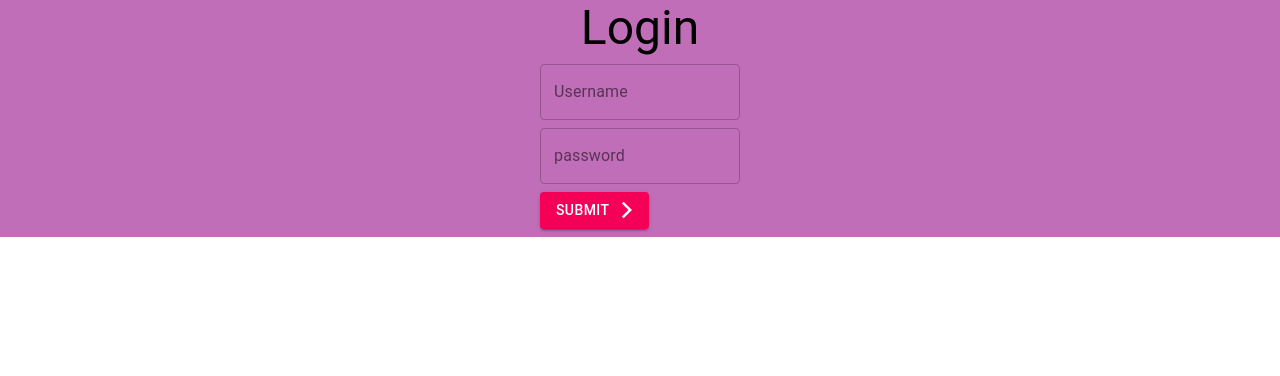
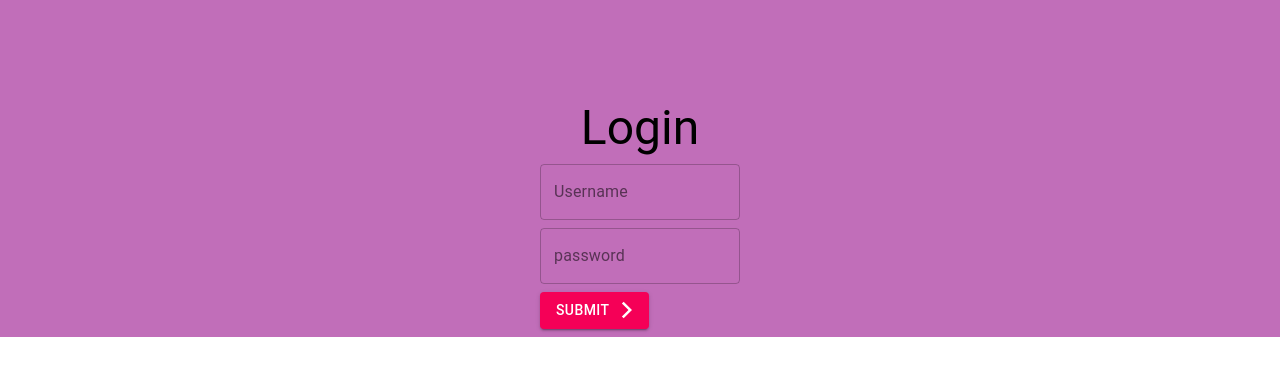
Before and after one commit to marcferraro/waveforming, a React (Create React App) app: page /login in a window 1280 px wide. Shown: the top 376 px of the page. Built offline with nearby package versions, Linux system fonts and the light colour scheme.

Commit message:
margin added to typography, code formatting

```diff
--- a/src/components/login.js
+++ b/src/components/login.js
@@ -70,8 +70,8 @@ const Login = props => {
     }
 
     return(
-            <Grid className = {classes.background} container direction="column" justify="center" alignItems="center">
-                <Grid item>
+        <Grid className = {classes.background} container direction="column" justify="center" alignItems="center" >
+            <Grid item style={{marginTop: 100}}>
                 <Typography variant="h3">
                     Login
                 </Typography>
```
Lines whose indentation alone changed are shown as unchanged.
